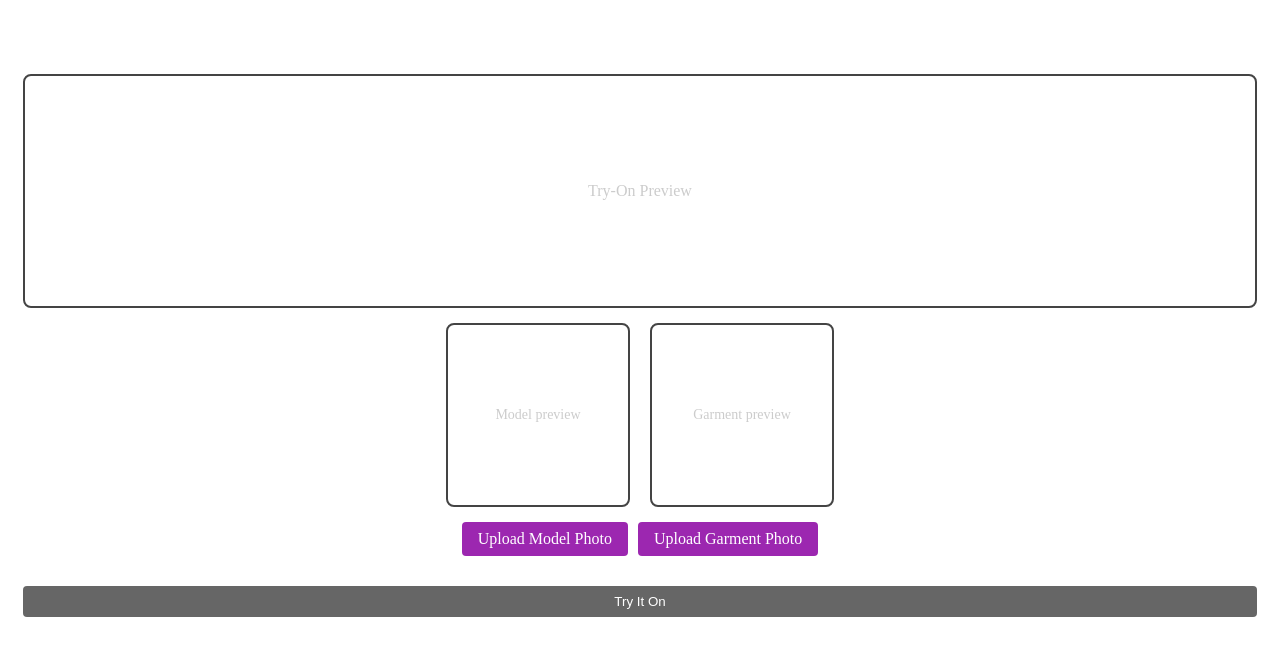
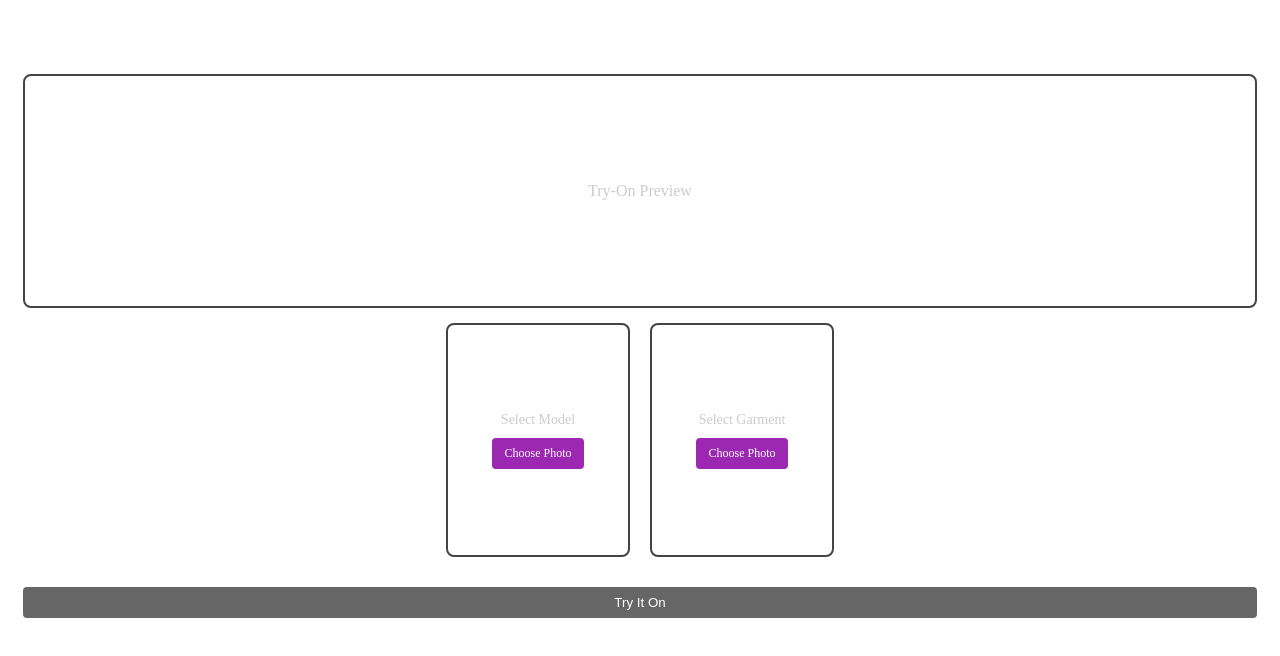
Before and after one commit to habeth99/VirtualTryOn, a React app: page / in a window 1280 px wide. Shown: the top 656 px of the page. Built offline with nearby package versions, Linux system fonts and the light colour scheme; the HTML template or start-up script is replaced by a standard one.

Commit message:
changed upload buttons

```diff
--- a/src/App.js
+++ b/src/App.js
@@ -196,30 +196,78 @@ const App = () => {
           borderRadius: '8px',
           padding: '15px',
           width: '150px',
-          textAlign: 'center'
+          height: '200px',
+          display: 'flex',
+          flexDirection: 'column',
+          alignItems: 'center',
+          justifyContent: 'center',
+          position: 'relative'
         }}>
           {modelImage ? (
+            <>
               <img
                 src={modelImage}
                 alt="Model preview"
                 style={{
-                width: '150px',
+                  width: '100%',
                   height: '150px',
                   objectFit: 'cover',
-                borderRadius: '4px'
+                  borderRadius: '4px',
+                  marginBottom: '10px'
                 }}
               />
+              <input
+                type="file"
+                id="modelInput"
+                onChange={handleModelUpload}
+                style={{ display: 'none' }}
+              />
+              <label
+                htmlFor="modelInput"
+                style={{
+                  background: '#9C27B0',
+                  color: 'white',
+                  padding: '8px 12px',
+                  borderRadius: '4px',
+                  cursor: 'pointer',
+                  fontSize: '12px',
+                  textAlign: 'center'
+                }}
+              >
+                Choose Photo
+              </label>
+            </>
           ) : (
+            <>
               <div style={{
                 color: '#ccc',
                 fontSize: '14px',
-              height: '150px',
-              display: 'flex',
-              alignItems: 'center',
-              justifyContent: 'center'
+                marginBottom: '10px',
+                textAlign: 'center'
               }}>
-              Model preview
+                Select Model
               </div>
+              <input
+                type="file"
+                id="modelInput"
+                onChange={handleModelUpload}
+                style={{ display: 'none' }}
+              />
+              <label
+                htmlFor="modelInput"
+                style={{
+                  background: '#9C27B0',
+                  color: 'white',
+                  padding: '8px 12px',
+                  borderRadius: '4px',
+                  cursor: 'pointer',
+                  fontSize: '12px',
+                  textAlign: 'center'
+                }}
+              >
+                Choose Photo
+              </label>
+            </>
           )}
         </div>
 
@@ -229,89 +277,79 @@ const App = () => {
           borderRadius: '8px',
           padding: '15px',
           width: '150px',
-          textAlign: 'center'
+          height: '200px',
+          display: 'flex',
+          flexDirection: 'column',
+          alignItems: 'center',
+          justifyContent: 'center',
+          position: 'relative'
         }}>
           {garmentImage ? (
+            <>
               <img
                 src={garmentImage}
                 alt="Garment preview"
                 style={{
-                width: '150px',
+                  width: '100%',
                   height: '150px',
                   objectFit: 'cover',
-                borderRadius: '4px'
+                  borderRadius: '4px',
+                  marginBottom: '10px'
                 }}
               />
-          ) : (
-            <div style={{
-              color: '#ccc',
-              fontSize: '14px',
-              height: '150px',
-              display: 'flex',
-              alignItems: 'center',
-              justifyContent: 'center'
-            }}>
-              Garment preview
-            </div>
-          )}
-        </div>
-      </div>
-
-      {/* Upload Buttons Container */}
-      <div style={{
-        display: 'flex',
-        gap: '10px',
-        marginBottom: '15px',
-        justifyContent: 'center'
-      }}>
-        {/* Model Upload Button */}
-        <div>
-          <input
-            type="file"
-            id="modelInput"
-            accept="image/*"
-            onChange={handleModelUpload}
-            style={{ display: 'none' }}
-          />
-          <label
-            htmlFor="modelInput"
-            style={{
-              padding: '8px 16px',
-              backgroundColor: '#9C27B0',
-              color: 'white',
-              border: 'none',
-              borderRadius: '4px',
-              cursor: 'pointer',
-              display: 'inline-block'
-            }}
-          >
-            Upload Model Photo
-          </label>
-        </div>
-
-        {/* Garment Upload Button */}
-        <div>
               <input
                 type="file"
                 id="garmentInput"
-            accept="image/*"
                 onChange={handleGarmentUpload}
                 style={{ display: 'none' }}
               />
               <label
                 htmlFor="garmentInput"
                 style={{
-              padding: '8px 16px',
-              backgroundColor: '#9C27B0',
+                  background: '#9C27B0',
                   color: 'white',
-              border: 'none',
+                  padding: '8px 12px',
                   borderRadius: '4px',
                   cursor: 'pointer',
-              display: 'inline-block'
+                  fontSize: '12px',
+                  textAlign: 'center'
                 }}
               >
-            Upload Garment Photo
+                Choose Photo
               </label>
+            </>
+          ) : (
+            <>
+              <div style={{
+                color: '#ccc',
+                fontSize: '14px',
+                marginBottom: '10px',
+                textAlign: 'center'
+              }}>
+                Select Garment
+              </div>
+              <input
+                type="file"
+                id="garmentInput"
+                onChange={handleGarmentUpload}
+                style={{ display: 'none' }}
+              />
+              <label
+                htmlFor="garmentInput"
+                style={{
+                  background: '#9C27B0',
+                  color: 'white',
+                  padding: '8px 12px',
+                  borderRadius: '4px',
+                  cursor: 'pointer',
+                  fontSize: '12px',
+                  textAlign: 'center'
+                }}
+              >
+                Choose Photo
+              </label>
+            </>
+          )}
         </div>
       </div>
 
```
Also changed, not shown: 1 other file (tests, documents, lock files or other folders). Lines whose indentation alone changed are shown as unchanged.
